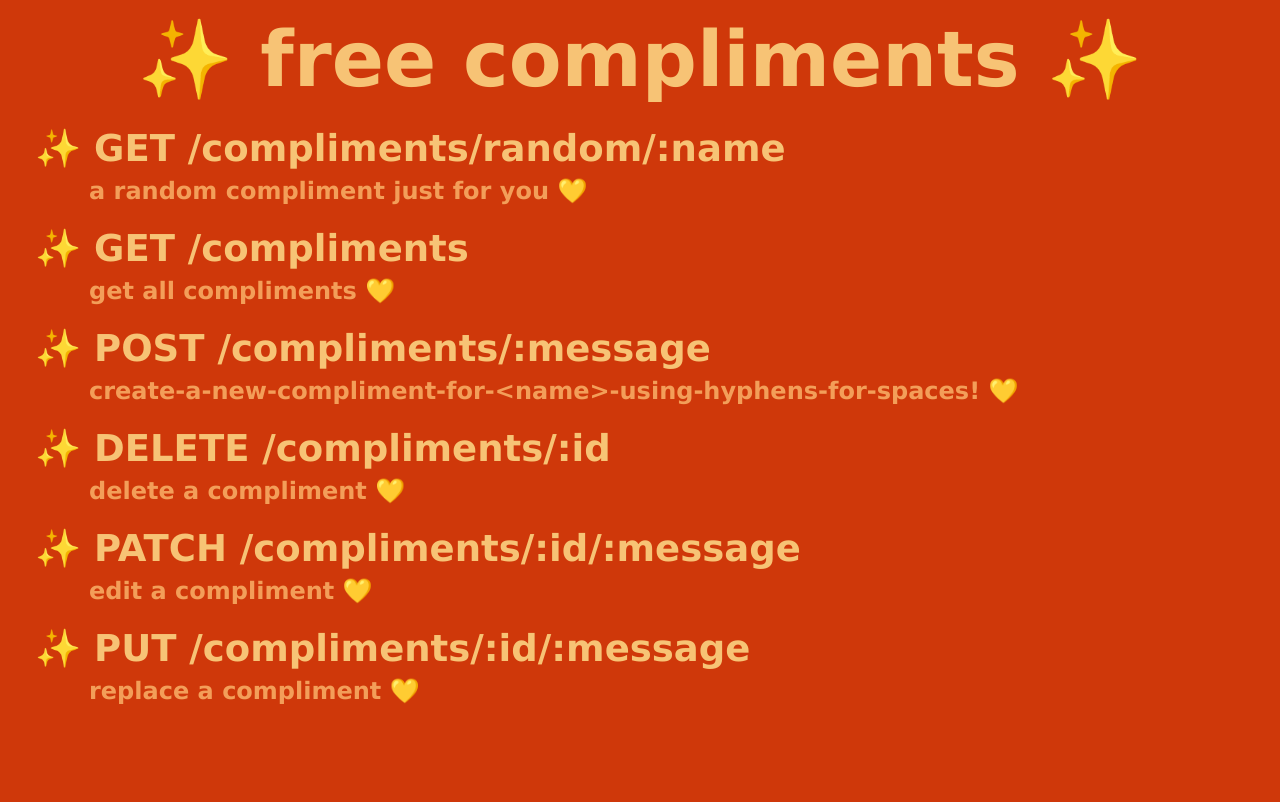
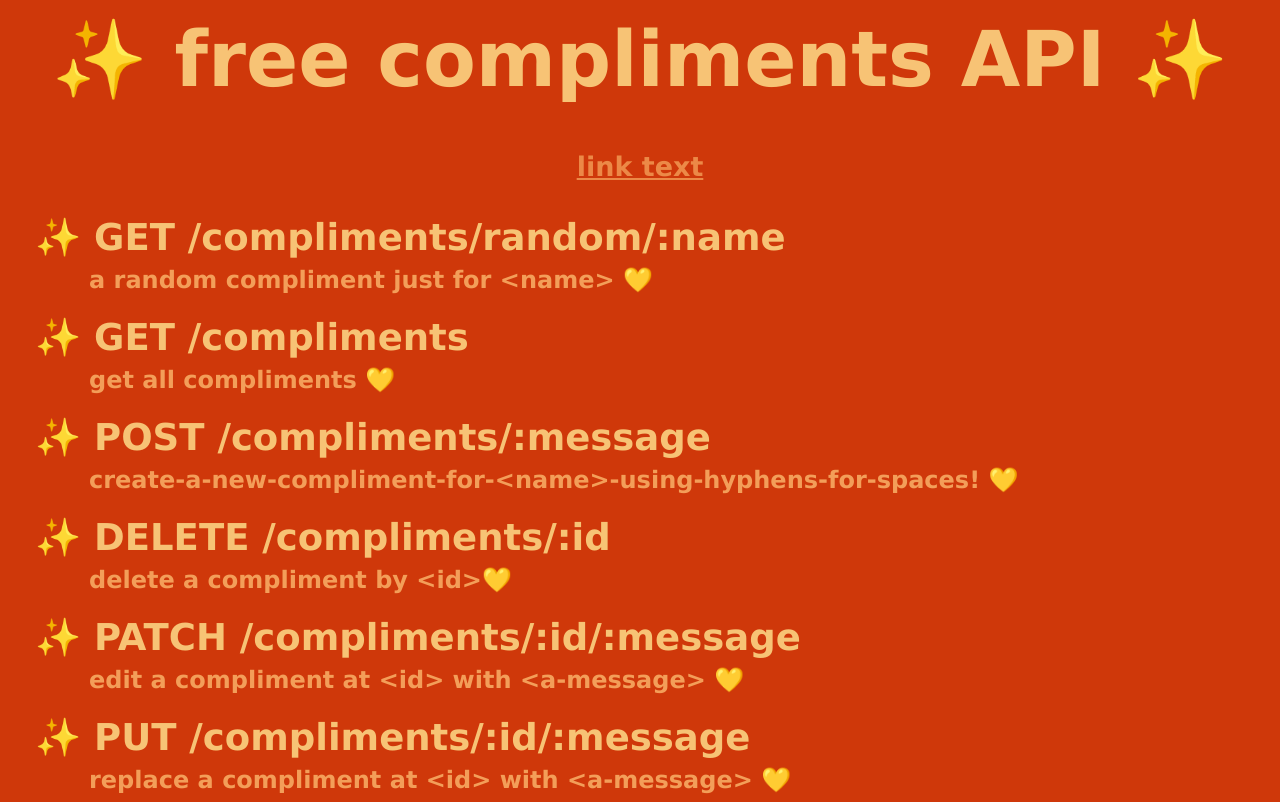
Before and after one commit to heysivani/free-compliments, a website: page client/index.html in a window 1280 px wide. Drawn offline with Linux system fonts and the light colour scheme.

Commit message:
changed styling and html; added readme

```diff
--- a/client/index.html
+++ b/client/index.html
@@ -4,23 +4,24 @@
     <link rel="stylesheet" href="styles.css">
     <meta charset="UTF-8">
     <meta name="viewport" content="width=device-width, initial-scale=1.0">
-    <title>free compliments!</title>
+    <title>✨ compliments API ✨</title>
 </head>
 <body>
     <script src="app.js"></script>
-    <div>✨ free compliments ✨</div>
+    <div>✨ free compliments API ✨</div>
+    <a id="link" href="url">link text</a>
     <div id="instructions">✨ GET /compliments/random/:name</div>
-    <div id="explanation">a random compliment just for you 💛</div>
+    <div id="explanation">a random compliment just for &ltname&gt 💛</div>
     <div id="instructions">✨ GET /compliments</div>
     <div id="explanation">get all compliments 💛</div>
     <div id="instructions">✨ POST /compliments/:message</div>
     <div id="explanation">create-a-new-compliment-for-&ltname&gt-using-hyphens-for-spaces! 💛</div>
     <div id="instructions">✨ DELETE /compliments/:id</div>
-    <div id="explanation">delete a compliment 💛</div>
+    <div id="explanation">delete a compliment by &ltid&gt💛</div>
     <div id="instructions">✨ PATCH /compliments/:id/:message</div>
-    <div id="explanation">edit a compliment 💛</div>
+    <div id="explanation">edit a compliment at &ltid&gt with &lta-message&gt 💛</div>
     <div id="instructions">✨ PUT /compliments/:id/:message</div>
-    <div id="explanation">replace a compliment 💛</div>
+    <div id="explanation">replace a compliment at &ltid&gt with &lta-message&gt 💛</div>
 
 
 </body>
--- a/client/styles.css
+++ b/client/styles.css
@@ -7,6 +7,13 @@ body {
     display: flexbox;
     text-align: center;
     padding-top: 7px;
+}
+
+#link {
+    color: rgb(236, 137, 71);
+    display: flexbox;
+    text-align: center;
+    font-size: 27px;
 }
 
 #instructions {
```
Also changed, not shown: README.md (added).
